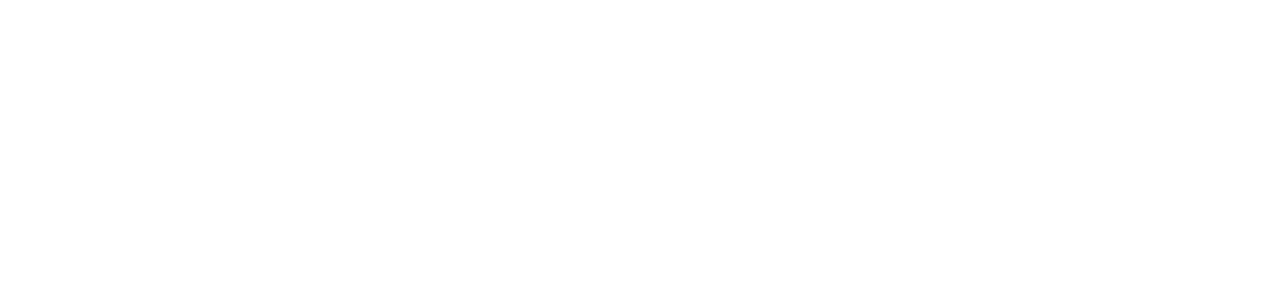
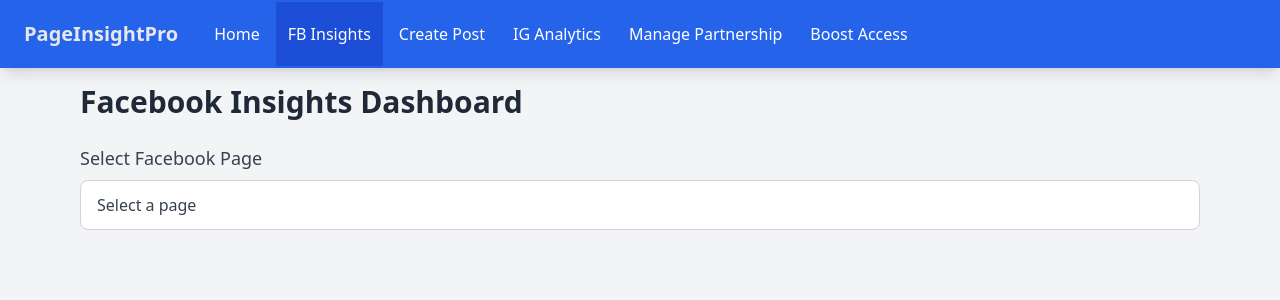
Before and after one commit to hari-bot/pageinsight-pro, a React (Create React App) app: page /fb-insights in a window 1280 px wide. Before the commit this address had no page. Shown: the top 300 px of the page. Built offline with nearby package versions, Linux system fonts and the light colour scheme.

Commit message:
Added FacebookInsightsDashboard page

```diff
--- a/src/App.js
+++ b/src/App.js
@@ -6,6 +6,7 @@
 import PartnershipAdPermissionsPage from "./pages/PartnershipAdPermissionsPage";
 import BoostAccessManagementPage from "./pages/BoostAccessManagementPage";
 import CreatePostWithMentionsPage from "./pages/CreatePostWithMentionsPage";
+import FacebookInsightsDashboard from "./pages/FacebookInsightsDashboard";
 
 const App = () => {
   const [user, setUser] = useState(JSON.parse(localStorage.getItem("user")));
@@ -21,7 +22,7 @@
   useEffect(() => {
     window.fbAsyncInit = function () {
       window.FB.init({
-        appId: "933131578200536",
+        appId: "1297409667895847",
         cookie: true,
         xfbml: true,
         version: "v21.0",
@@ -238,6 +239,10 @@
           />
         }
       />
+      <Route
+        path="/fb-insights"
+        element={<FacebookInsightsDashboard fbPages={pages} />}
+      />
     </Routes>
   );
 };
--- a/src/components/Navbar.js
+++ b/src/components/Navbar.js
@@ -26,9 +26,17 @@
                 Home
               </Link>
               <Link
+                to="/fb-insights"
+                className={`py-5 px-3 hover:bg-blue-700 transition duration-300 ${isActive(
+                  "/fb-insights"
+                )}`}
+              >
+                FB Insights
+              </Link>
+              <Link
                 to="/create-post"
                 className={`py-5 px-3 hover:bg-blue-700 transition duration-300 ${isActive(
-                  "/boost-acess"
+                  "/create-post"
                 )}`}
               >
                 Create Post
--- /dev/null
+++ b/src/pages/FacebookInsightsDashboard.js
@@ -0,0 +1,161 @@
+import React, { useState, useEffect } from "react";
+import NavBar from "../components/Navbar";
+
+const FacebookInsightsDashboard = ({ fbPages }) => {
+  const [selectedPage, setSelectedPage] = useState(null);
+  const [insightsData, setInsightsData] = useState([]);
+  const [loading, setLoading] = useState(false);
+
+  const handlePageChange = (e) => {
+    const pageId = e.target.value;
+    const selected = fbPages.find((page) => page.id === pageId);
+    setSelectedPage(selected);
+  };
+
+  const fetchInsights = () => {
+    if (!selectedPage || !selectedPage.access_token) return;
+
+    setLoading(true);
+
+    window.FB.api(
+      `/${selectedPage.id}/posts`,
+      "GET",
+      {
+        fields:
+          "created_time,message,full_picture,shares,likes.summary(true),comments.summary(true),insights.metric(post_impressions,post_impressions_unique,post_clicks),reactions.summary(true)",
+        access_token: selectedPage.access_token,
+      },
+      (response) => {
+        if (response && !response.error) {
+          const formattedData = response.data.map((post) => {
+            const likes = post.likes?.summary?.total_count || 0;
+            const comments = post.comments?.summary?.total_count || 0;
+            const shares = post.shares?.count || 0;
+            const impressions =
+              post.insights?.data?.find((m) => m.name === "post_impressions")
+                ?.values[0]?.value || 0;
+            const reach =
+              post.insights?.data?.find(
+                (m) => m.name === "post_impressions_unique"
+              )?.values[0]?.value || 0;
+            const reactions = post.reactions?.summary?.total_count || 0;
+
+            const engagement = reach
+              ? ((likes + comments + shares + reactions) / reach).toFixed(2)
+              : 0;
+
+            return {
+              date: new Date(post.created_time).toLocaleDateString(),
+              time: new Date(post.created_time).toLocaleTimeString(),
+              caption: post.message || "No Caption",
+              media: post.full_picture,
+              likes,
+              comments,
+              shares,
+              impressions,
+              reach,
+              views: impressions,
+              reactions,
+              engagement,
+            };
+          });
+
+          setInsightsData(formattedData);
+        } else {
+          console.error("Error fetching insights:", response.error);
+        }
+        setLoading(false);
+      }
+    );
+  };
+
+  useEffect(() => {
+    if (selectedPage) {
+      fetchInsights();
+    }
+    // eslint-disable-next-line
+  }, [selectedPage]);
+
+  return (
+    <div className="bg-gray-100 min-h-screen">
+      <NavBar />
+      <div className="container mx-auto p-4 max-w-6xl">
+        <h1 className="text-3xl font-bold mb-6 text-gray-800">
+          Facebook Insights Dashboard
+        </h1>
+
+        <div className="mb-6">
+          <label
+            htmlFor="fbPage"
+            className="block text-lg font-medium text-gray-700 mb-2"
+          >
+            Select Facebook Page
+          </label>
+          <select
+            id="fbPage"
+            onChange={handlePageChange}
+            className="block appearance-none w-full bg-white border border-gray-300 text-gray-700 py-3 px-4 pr-8 rounded-lg focus:outline-none focus:ring-2 focus:ring-blue-500"
+          >
+            <option value="">Select a page</option>
+            {fbPages.map((page) => (
+              <option key={page.id} value={page.id}>
+                {page.name}
+              </option>
+            ))}
+          </select>
+        </div>
+
+        {loading ? (
+          <p className="text-center text-gray-600">Loading insights...</p>
+        ) : (
+          insightsData.length > 0 && (
+            <table className="table-auto w-full bg-white shadow-lg rounded-lg border border-gray-200">
+              <thead className="bg-gray-200 text-gray-700">
+                <tr>
+                  <th className="px-4 py-2">Date</th>
+                  <th className="px-4 py-2">Time</th>
+                  <th className="px-4 py-2">Caption</th>
+                  <th className="px-4 py-2">Media</th>
+                  <th className="px-4 py-2">Likes</th>
+                  <th className="px-4 py-2">Comments</th>
+                  <th className="px-4 py-2">Shares</th>
+                  <th className="px-4 py-2">Reach</th>
+                  <th className="px-4 py-2">Views</th>
+                  <th className="px-4 py-2">Engagement</th>
+                </tr>
+              </thead>
+              <tbody>
+                {insightsData.map((post, index) => (
+                  <tr key={index} className="border-t">
+                    <td className="px-4 py-2">{post.date}</td>
+                    <td className="px-4 py-2">{post.time}</td>
+                    <td className="px-4 py-2">{post.caption}</td>
+                    <td className="px-4 py-2">
+                      {post.media && (
+                        <img
+                          src={post.media}
+                          alt="Post Media"
+                          className="w-16 h-16 object-cover rounded-md"
+                        />
+                      )}
+                    </td>
+                    <td className="px-4 py-2 text-center">{post.likes}</td>
+                    <td className="px-4 py-2 text-center">{post.comments}</td>
+                    <td className="px-4 py-2 text-center">{post.shares}</td>
+                    <td className="px-4 py-2 text-center">{post.reach}</td>
+                    <td className="px-4 py-2 text-center">{post.views}</td>
+                    <td className="px-4 py-2 text-center">
+                      {post.engagement}%
+                    </td>
+                  </tr>
+                ))}
+              </tbody>
+            </table>
+          )
+        )}
+      </div>
+    </div>
+  );
+};
+
+export default FacebookInsightsDashboard;
```
